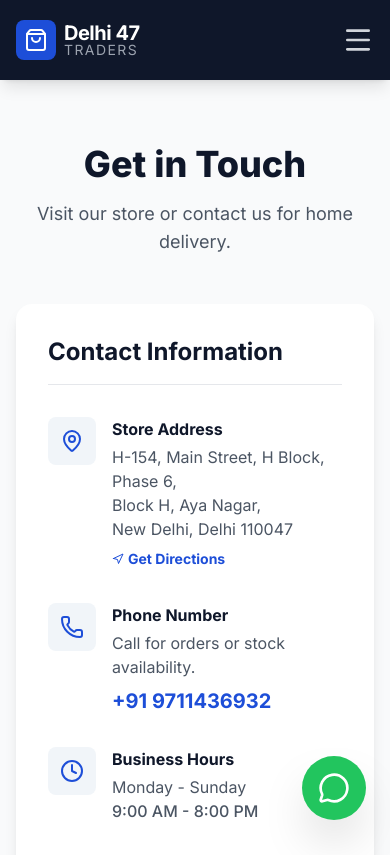
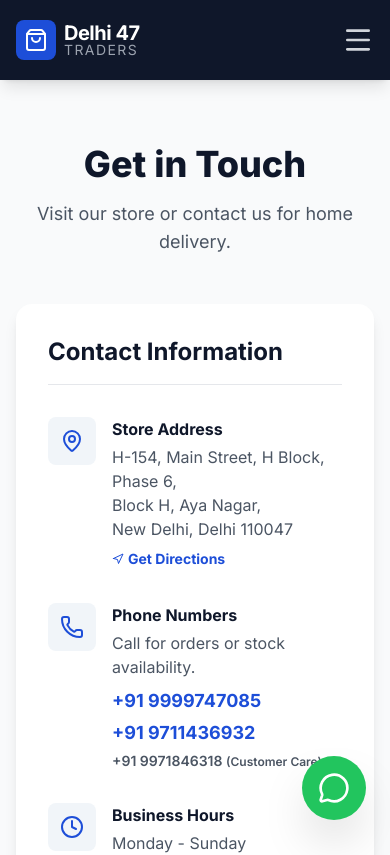
Before and after one commit to WarninGod/Delhi47webpage, a React (Vite) app: page /#/contact in a window 390 px wide. Shown: the top 855 px of the page. Built offline with nearby package versions, Linux system fonts and the light colour scheme.

Commit message:
Add multiple phone numbers (9999747085, 9711436932, 9971846318)

```diff
--- a/constants.ts
+++ b/constants.ts
@@ -5,6 +5,11 @@
   name: "Delhi 47 Traders",
   owner: "Rajiv Chauhan",
   phone: "9711436932", // Raw number for tel links
+  phoneNumbers: {
+    main: "9999747085",
+    alternate1: "9711436932",
+    customerCare: "9971846318"
+  },
   address: "Aya Nagar, New Delhi",
   fullAddress: [
     "H-154, Main Street, H Block, Phase 6,",
--- a/pages/Contact.tsx
+++ b/pages/Contact.tsx
@@ -45,11 +45,19 @@
                     <Phone className="w-6 h-6 text-brand-primary" />
                   </div>
                   <div>
-                    <h3 className="font-bold text-slate-900 mb-1">Phone Number</h3>
+                    <h3 className="font-bold text-slate-900 mb-1">Phone Numbers</h3>
                     <p className="text-gray-600 mb-2">Call for orders or stock availability.</p>
-                    <a href={`tel:+91${BUSINESS_DETAILS.phone}`} className="text-xl font-bold text-brand-primary hover:text-blue-800">
-                      +91 {BUSINESS_DETAILS.phone}
-                    </a>
+                    <div className="space-y-1">
+                      <a href={`tel:+91${BUSINESS_DETAILS.phoneNumbers.main}`} className="block text-lg font-bold text-brand-primary hover:text-blue-800">
+                        +91 {BUSINESS_DETAILS.phoneNumbers.main}
+                      </a>
+                      <a href={`tel:+91${BUSINESS_DETAILS.phoneNumbers.alternate1}`} className="block text-lg font-bold text-brand-primary hover:text-blue-800">
+                        +91 {BUSINESS_DETAILS.phoneNumbers.alternate1}
+                      </a>
+                      <a href={`tel:+91${BUSINESS_DETAILS.phoneNumbers.customerCare}`} className="block text-sm font-semibold text-gray-600 hover:text-brand-primary">
+                        +91 {BUSINESS_DETAILS.phoneNumbers.customerCare} <span className="text-xs">(Customer Care)</span>
+                      </a>
+                    </div>
                   </div>
                 </div>
 
--- a/types.ts
+++ b/types.ts
@@ -17,6 +17,11 @@
   name: string;
   owner: string;
   phone: string;
+  phoneNumbers: {
+    main: string;
+    alternate1: string;
+    customerCare: string;
+  };
   address: string;
   fullAddress: string[];
   googleMapsUrl: string;
```
Also changed, not shown: 3 other files (tests, documents, lock files or other folders).
